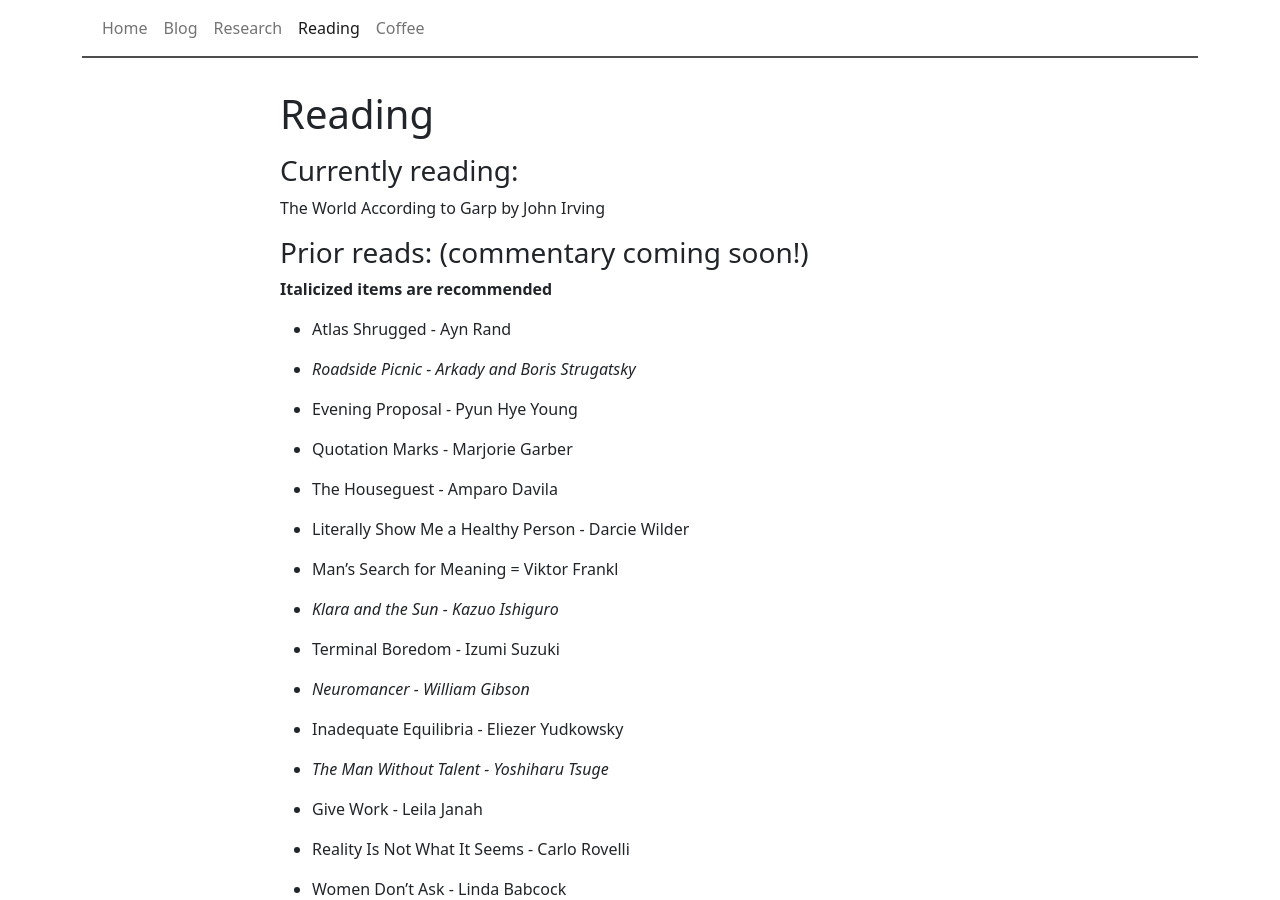
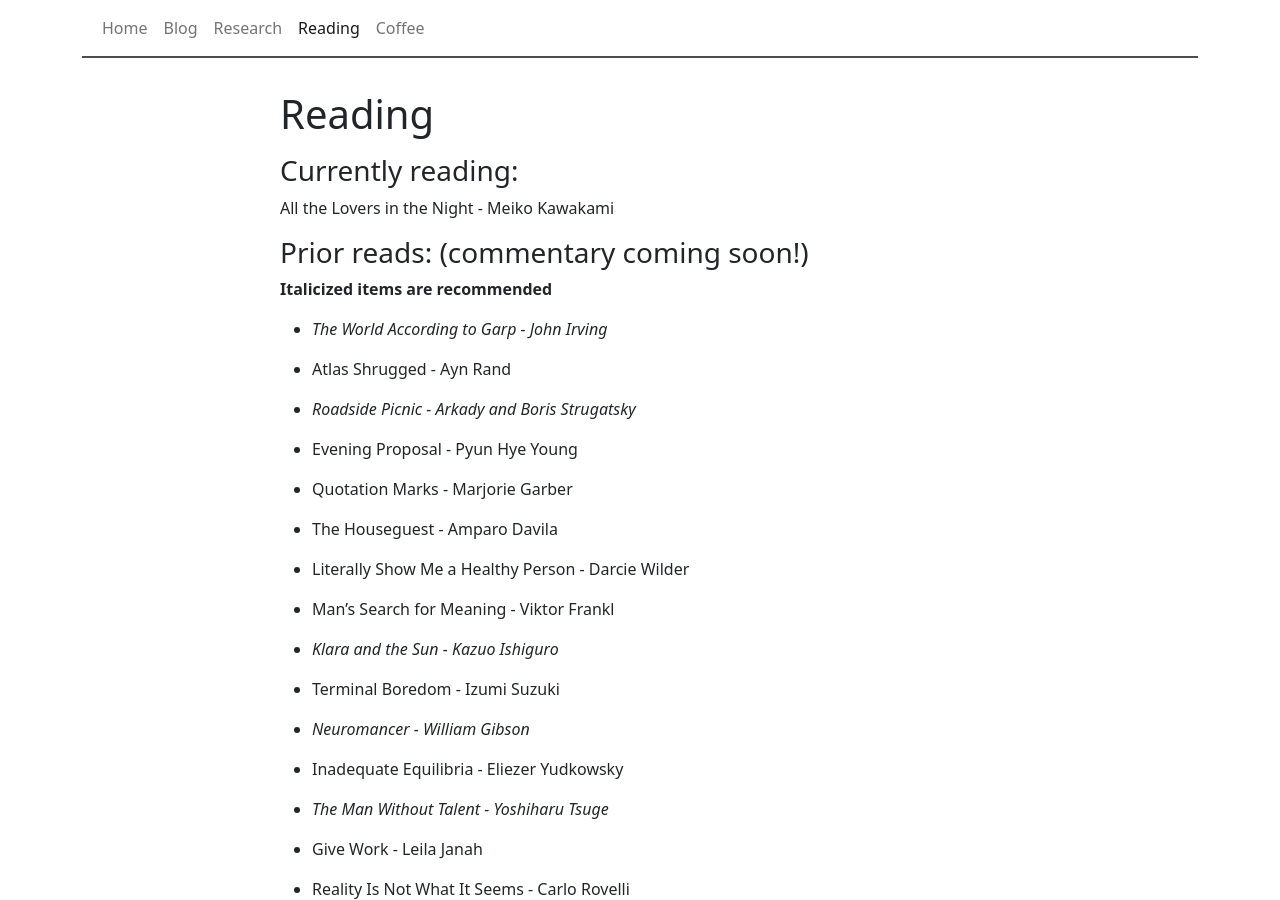
Before and after one commit to craigxchen/craigxchen.github.io, a Jekyll site: the page built from reading.md, in a window 1280 px wide and 900 px high. Built offline with Jekyll 4.4.1, drawn with Linux system fonts in a browser that asks for light colours.

```diff
--- a/reading.md
+++ b/reading.md
@@ -5,11 +5,13 @@ permalink: /reading/
 ---
 
 ### Currently reading:
-The World According to Garp by John Irving
+All the Lovers in the Night - Meiko Kawakami
 
 ### Prior reads: (commentary coming soon!)
 **Italicized items are recommended**
 <BR>
+- *The World According to Garp - John Irving*
+
 - Atlas Shrugged - Ayn Rand
 
 - *Roadside Picnic - Arkady and Boris Strugatsky*
@@ -22,7 +24,7 @@ The World According to Garp by John Irving
 
 - Literally Show Me a Healthy Person - Darcie Wilder
 
-- Man's Search for Meaning = Viktor Frankl
+- Man's Search for Meaning - Viktor Frankl
 
 - *Klara and the Sun - Kazuo Ishiguro*
 
```
Also changed, not shown: _posts/2022-10-23-first-snow.md (added, +18 -0 lines), coffee.md (+1 -1 lines), index.md (+1 -1 lines), research.md (+4 -2 lines).
